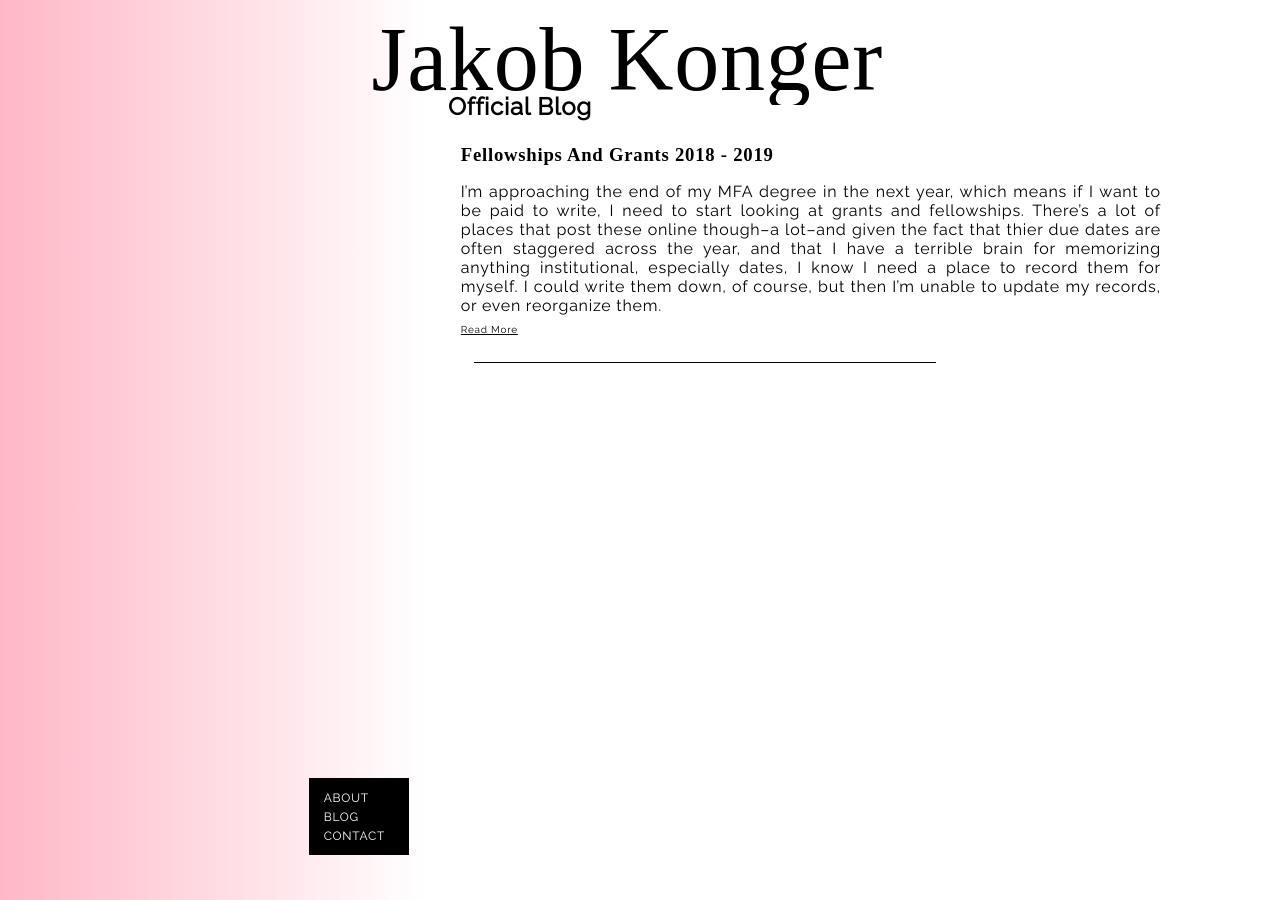
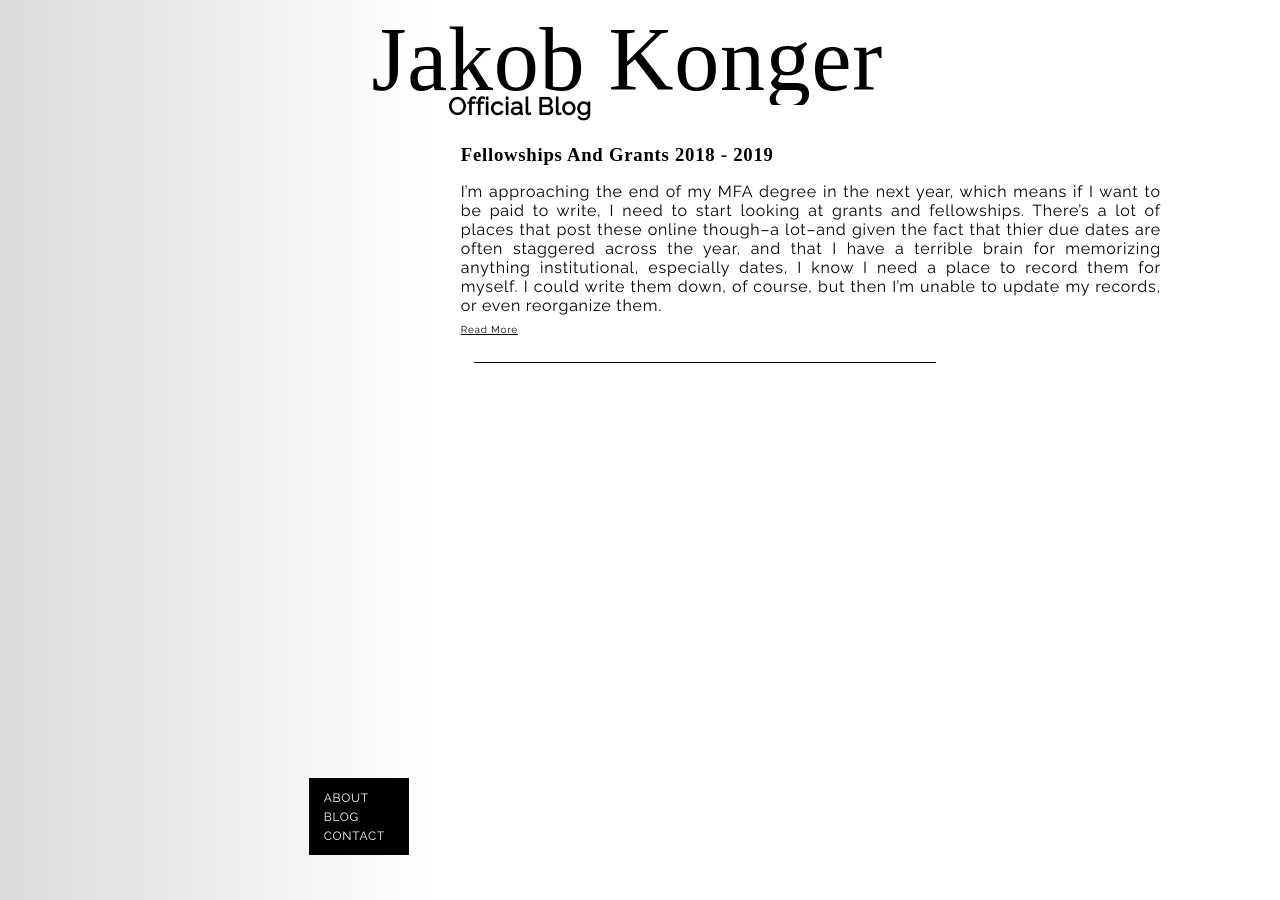
Before and after one commit to towercity/author-webpage, a Jekyll site: the page built from index.html, in a window 1280 px wide. Built offline with Jekyll 4.4.1, drawn with Linux system fonts in a browser that asks for light colours; some web fonts are replaced; the list of posts is cut into pages by our own code.

Commit message:
Fix gradient color; mobile header

```diff
--- a/css/medium.css
+++ b/css/medium.css
@@ -4,7 +4,7 @@ header {
 	top: 0;
 	width: 33.333vw;
 	height: 100vh;
-	background: linear-gradient(to right, #ffb7c6, white) top left no-repeat;
+	background: linear-gradient(to right, #dbdbdb, white);
 }
 .header-links {
 	position: fixed;
--- a/css/mobile.css
+++ b/css/mobile.css
@@ -7,7 +7,7 @@
 header {
   width: 100vw;
   height: 150px;
-  background: url("../images/side.jpg") center center no-repeat;
+  background: linear-gradient(white, #dbdbdb);
 }
 
 .header-links {
```
